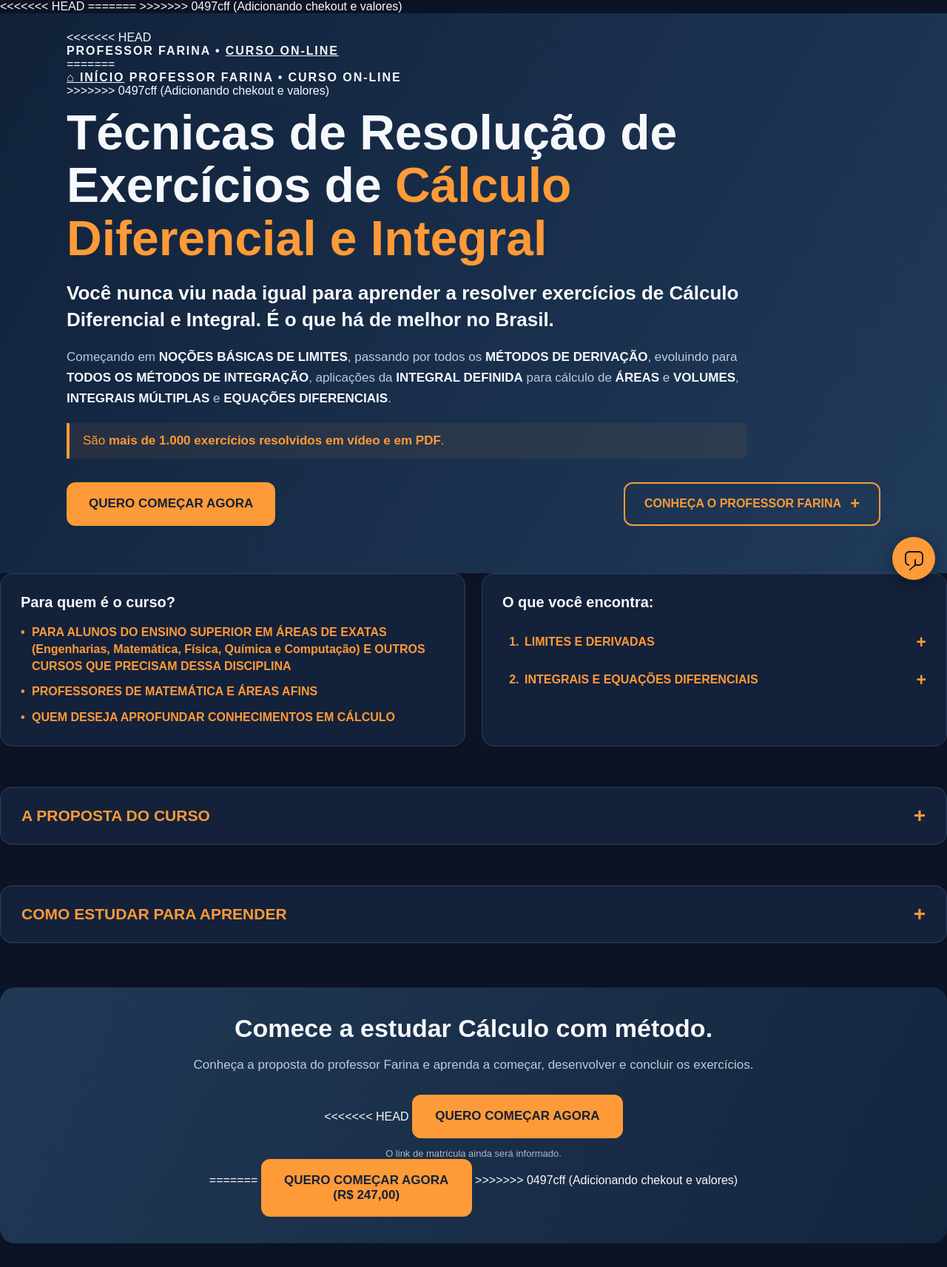
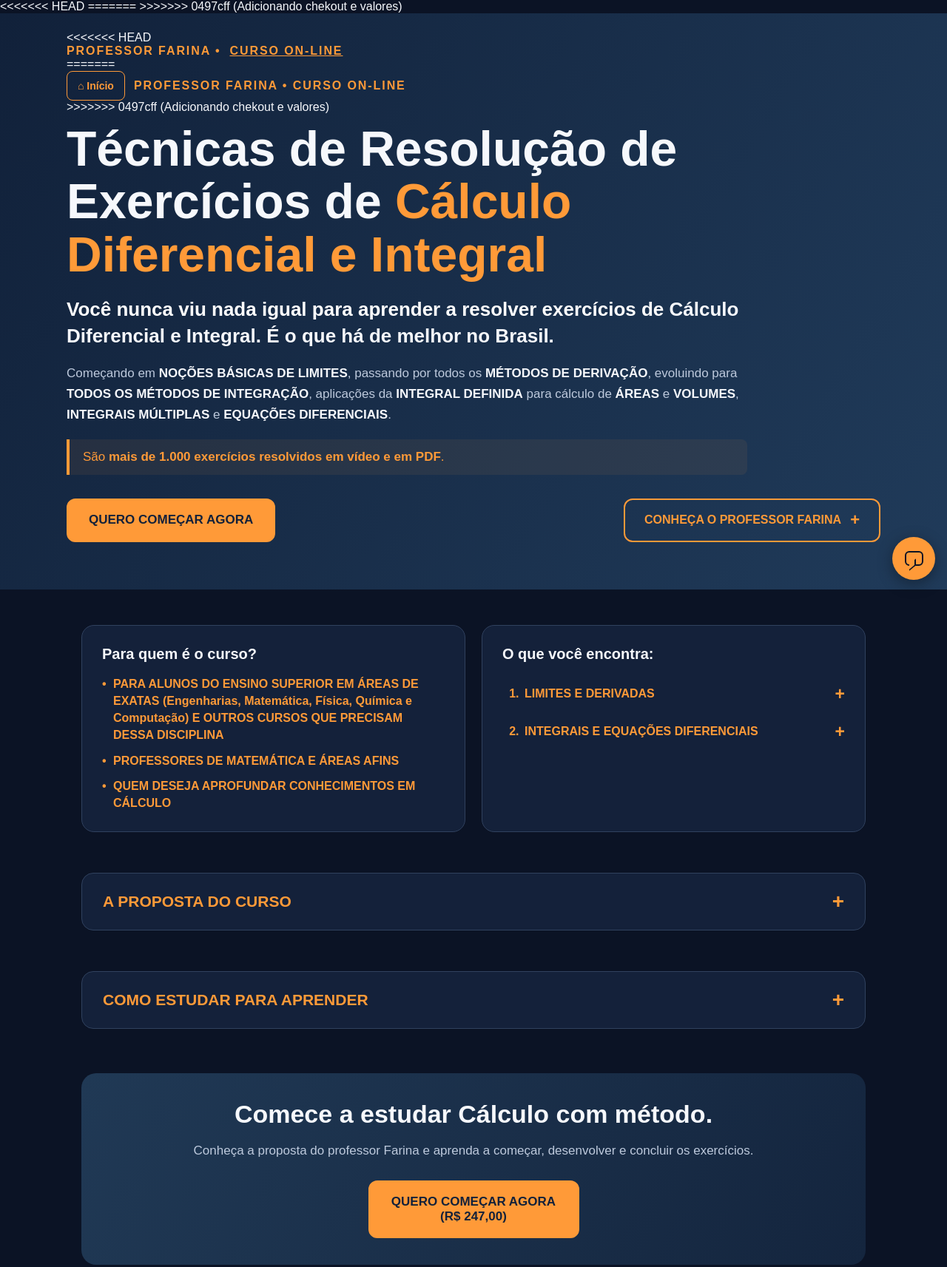
Before and after one commit to AllanRicksr/Farina-Cursos, a plain HTML site: page Curso-Calculo/calculo.html in a window 1280 px wide. Shown: the top 1713 px of the page at 74% size. Drawn offline with Linux system fonts and the light colour scheme.

Commit message:
corrigindo valores

```diff
--- a/Curso-Calculo/Style/style.css
+++ b/Curso-Calculo/Style/style.css
@@ -34,8 +34,6 @@ header {
   background: linear-gradient(120deg,#11213a,#203b5a);
   padding: 24px max(5%,calc((100% - 1100px)/2)) 64px;
 }
-<<<<<<< HEAD
-=======
 .home-button {
   display: inline-flex;
   align-items: center;
@@ -54,7 +52,6 @@ header {
 .home-button:hover,.home-button:focus-visible {
   background: rgba(255,154,56,.1);
 }
->>>>>>> 0497cff (Adicionando chekout e valores)
 main {
   max-width: 1100px;
   margin: 0 auto;
@@ -63,13 +60,10 @@ main {
 
 /* Títulos, rótulos e tipografia dos parágrafos. */
 .eyebrow {
-<<<<<<< HEAD
-=======
   display: flex;
   align-items: center;
   flex-wrap: wrap;
   gap: 12px;
->>>>>>> 0497cff (Adicionando chekout e valores)
   color: var(--orange);
   text-transform: uppercase;
   letter-spacing: .12em;
--- a/Curso-Calculo/calculo.html
+++ b/Curso-Calculo/calculo.html
@@ -353,12 +353,7 @@
     <section class="cta" id="matricula">
       <h2>Comece a estudar Cálculo com método.</h2>
       <p>Conheça a proposta do professor Farina e aprenda a começar, desenvolver e concluir os exercícios.</p>
-<<<<<<< HEAD
-      <button class="btn" type="button" data-enrollment>QUERO COMEÇAR AGORA</button>
-      <div class="micro" id="matricula-aviso" role="status">O link de matrícula ainda será informado.</div>
-=======
       <a class="btn" href="https://pay.kiwify.com.br/tEDekSK">QUERO COMEÇAR AGORA<br>(R$ 247,00)</a>
->>>>>>> 0497cff (Adicionando chekout e valores)
     </section>
   </main>
   <!-- Identifica o curso e o professor no rodapé. -->
--- a/Curso-Fisica/Style/style.css
+++ b/Curso-Fisica/Style/style.css
@@ -35,8 +35,6 @@ header a {
   text-decoration: none;
   border-bottom: 1px solid var(--orange);
 }
-<<<<<<< HEAD
-=======
 .home-button {
   display: inline-flex;
   align-items: center;
@@ -55,7 +53,6 @@ header a {
 .home-button:hover,.home-button:focus-visible {
   background: #ff9a3814;
 }
->>>>>>> 0497cff (Adicionando chekout e valores)
 
 /* Ajusta o tamanho do título à largura da tela, dentro de limites definidos. */
 h1 {
@@ -66,13 +63,10 @@ h1 {
 
 /* Destaca em laranja os rótulos acima dos títulos. */
 .eyebrow {
-<<<<<<< HEAD
-=======
   display: flex;
   align-items: center;
   flex-wrap: wrap;
   gap: 12px;
->>>>>>> 0497cff (Adicionando chekout e valores)
   color: var(--orange);
   font-weight: 800;
   letter-spacing: 2px;
```
Also changed, not shown: Curso-Fisica/Fisica.html (+1 -17 lines).
